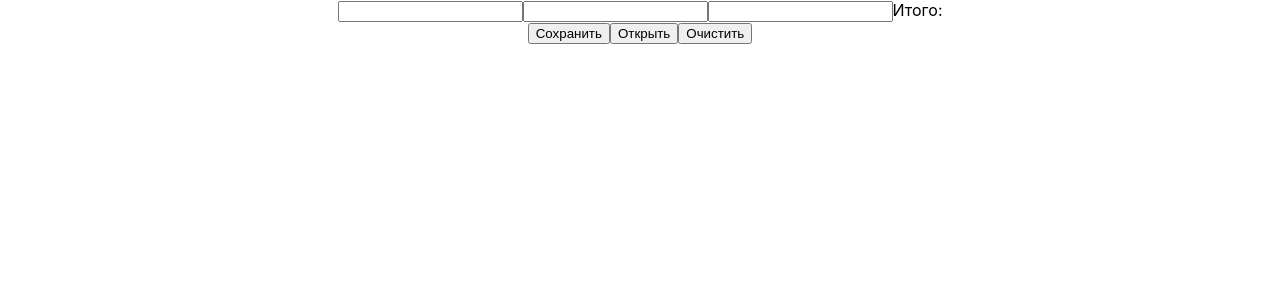
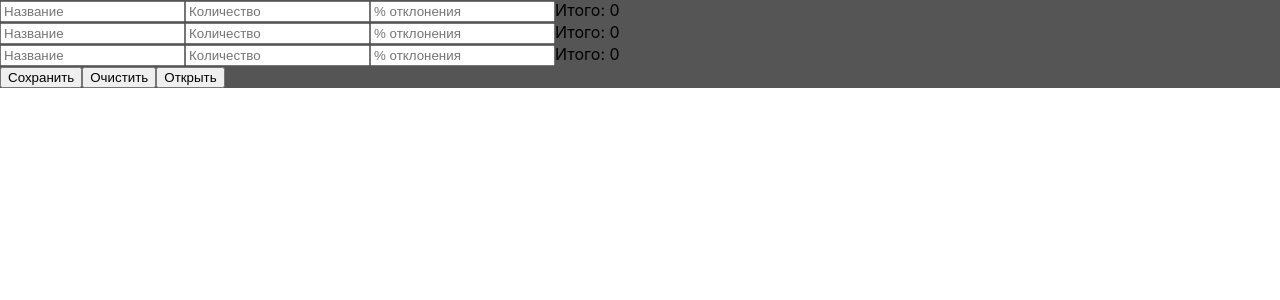
Before and after one commit to SamheinDM/ColorHelper, a React (Create React App) app: page / in a window 1280 px wide. Shown: the top 300 px of the page. Built offline with nearby package versions, Linux system fonts and the light colour scheme.

Commit message:
Split App to components

```diff
--- a/public/index.html
+++ b/public/index.html
@@ -24,7 +24,7 @@
       work correctly both with client-side routing and a non-root public URL.
       Learn how to configure a non-root public URL by running `npm run build`.
     -->
-    <title>React App</title>
+    <title>Color Calculator</title>
   </head>
   <body>
     <noscript>You need to enable JavaScript to run this app.</noscript>
--- a/src/App.css
+++ b/src/App.css
@@ -1,38 +1,4 @@
 .App {
-  text-align: center;
+  background-color: #555;
 }
-
-.App-logo {
-  height: 40vmin;
-  pointer-events: none;
-}
-
-@media (prefers-reduced-motion: no-preference) {
-  .App-logo {
-    animation: App-logo-spin infinite 20s linear;
-  }
-}
-
-.App-header {
-  background-color: #282c34;
-  min-height: 100vh;
-  display: flex;
-  flex-direction: column;
-  align-items: center;
-  justify-content: center;
-  font-size: calc(10px + 2vmin);
-  color: white;
-}
-
-.App-link {
-  color: #61dafb;
-}
-
-@keyframes App-logo-spin {
-  from {
-    transform: rotate(0deg);
-  }
-  to {
-    transform: rotate(360deg);
-  }
-}
+/*# sourceMappingURL=App.css.map */
--- a/src/App.js
+++ b/src/App.js
@@ -1,35 +1,16 @@
 import logo from './logo.svg';
+import InputForm from './InputForm';
 import './App.css';
 
 function App() {
   return (
     <div className="App">
-      <form>
-        <input type="text"/>
-        <input type="text"/>
-        <input type="text"/>
-        <span>
-          Итого:
-          <span />
-        </span>
-      </form>
+      <InputForm  />
+      <InputForm  />
+      <InputForm  />
       <button>Сохранить</button>
+      <button>Очистить</button>
       <button>Открыть</button>
-      <button>Очистить</button>
-      {/* <header className="App-header">
-        <img src={logo} className="App-logo" alt="logo" />
-        <p>
-          Edit <code>src/App.js</code> and save to reload.
-        </p>
-        <a
-          className="App-link"
-          href="https://reactjs.org"
-          target="_blank"
-          rel="noopener noreferrer"
-        >
-          Learn React
-        </a>
-      </header> */}
     </div>
   );
 }
--- /dev/null
+++ b/src/App.scss
@@ -0,0 +1,3 @@
+.App {
+  background-color: #555;
+}
--- /dev/null
+++ b/src/Input.js
@@ -0,0 +1,11 @@
+import React from 'react';
+
+export default class Input extends React.Component {
+  render() {
+    return <input
+      type="text"
+      placeholder={this.props.inputName}
+      value={this.props.value}
+      onChange={(e) => this.props.changeHolder(e, this.props.name)}/>;
+  }
+}
```
Also changed, not shown: 2 other files (tests, documents, lock files or other folders).
